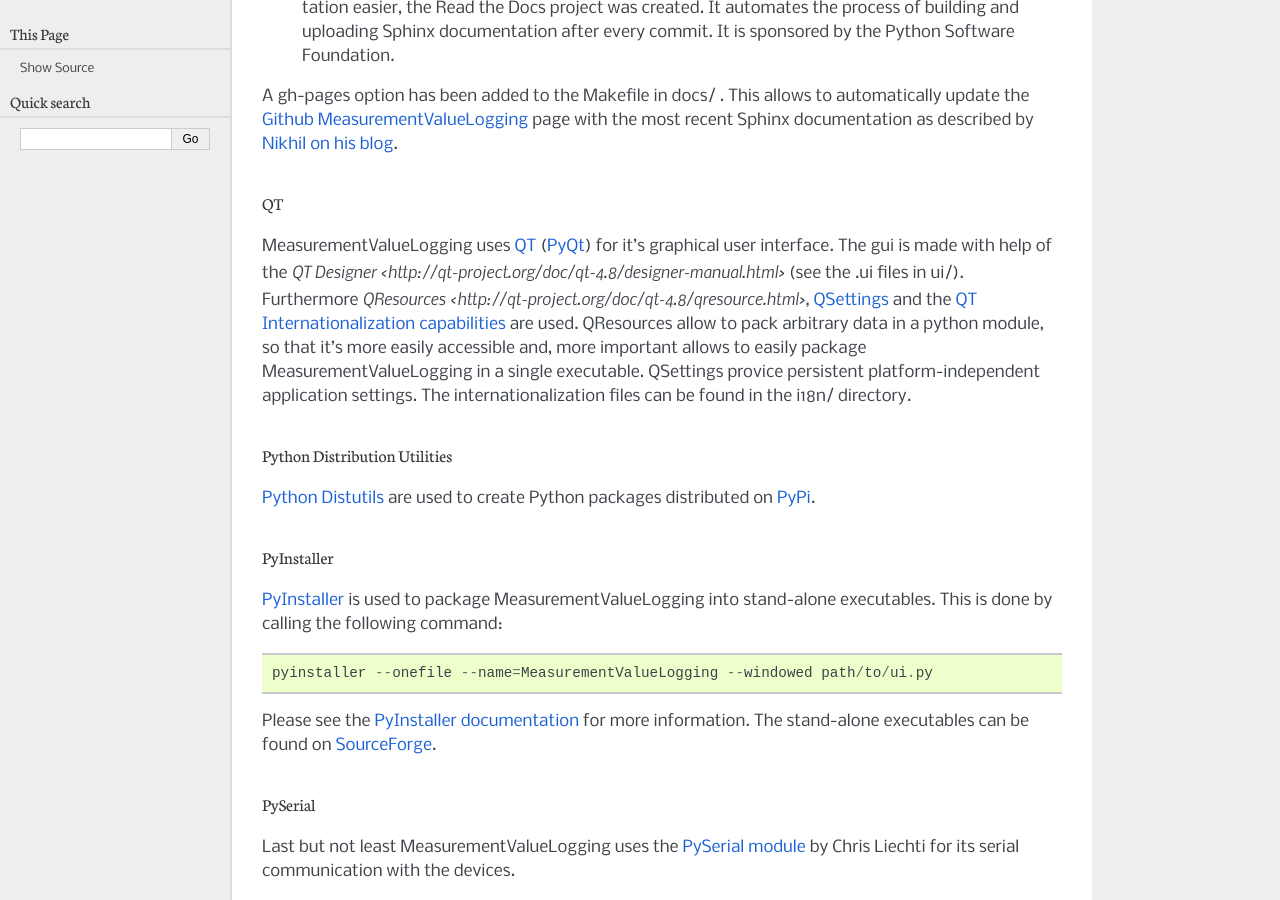
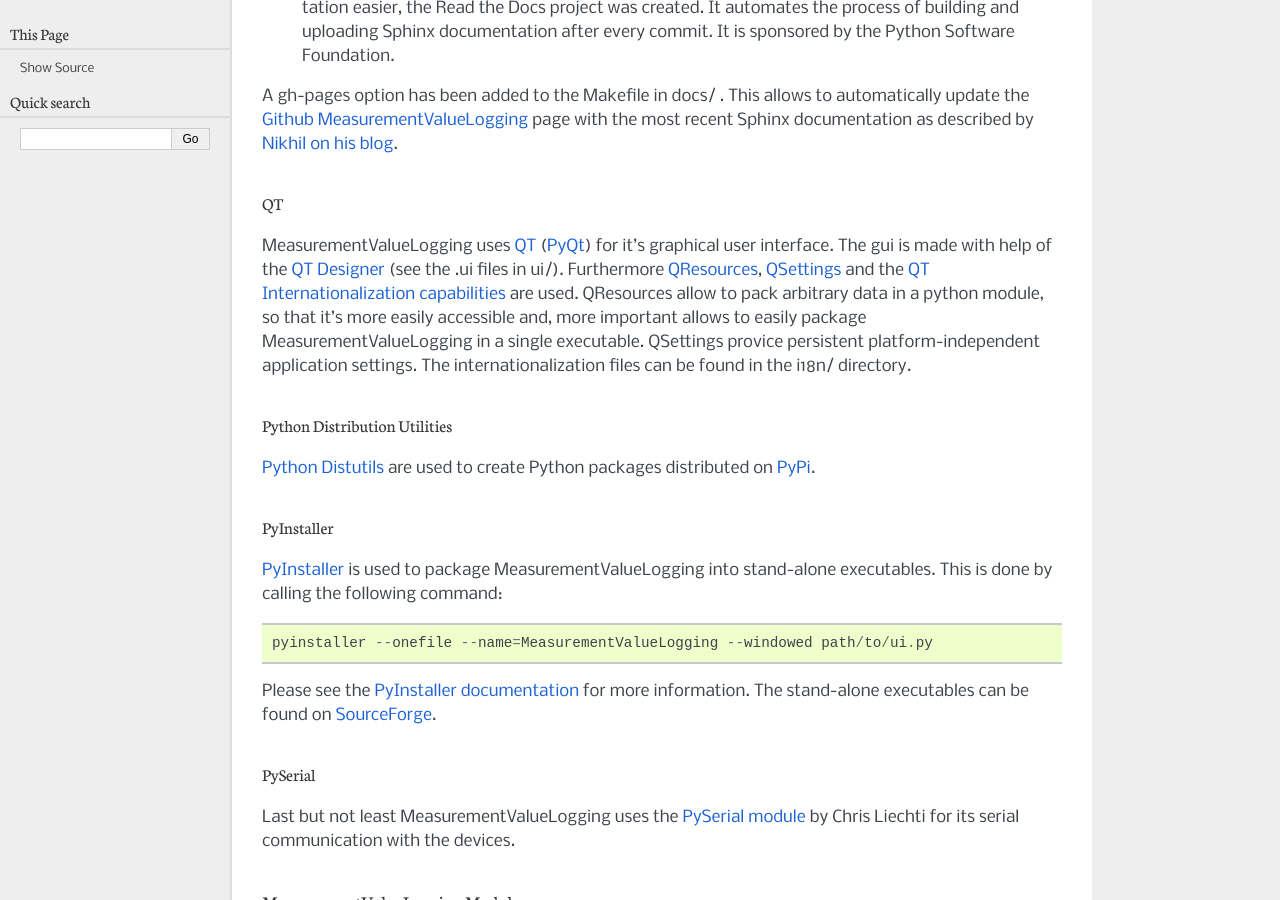
Before and after one commit to leezu/MeasurementValueLogging, a Sphinx documentation site: the page built from docs/developer.rst, in a window 1280 px wide and 900 px high, scrolled down 728 px. Built offline with Sphinx 7.4.7, drawn with Linux system fonts in a browser that asks for light colours.

Commit message:
Fix some links

```diff
--- a/docs/developer.rst
+++ b/docs/developer.rst
@@ -22,7 +22,7 @@ A gh-pages option has been added to the Makefile in docs/ . This allows to autom
 
 QT
 ^^
-MeasurementValueLogging uses `QT <https://qt-project.org/>`_ (`PyQt <www.riverbankcomputing.co.uk/software/pyqt/>`_) for it's graphical user interface. The gui is made with help of the `QT Designer <http://qt-project.org/doc/qt-4.8/designer-manual.html>` (see the .ui files in ui/). Furthermore `QResources <http://qt-project.org/doc/qt-4.8/qresource.html>`, `QSettings <http://qt-project.org/doc/qt-4.8/qsettings.html>`_ and the `QT Internationalization capabilities <http://qt-project.org/doc/qt-4.8/internationalization.html>`_ are used. QResources allow to pack arbitrary data in a python module, so that it's more easily accessible and, more important allows to easily package MeasurementValueLogging in a single executable. QSettings provice persistent platform-independent application settings. The internationalization files can be found in the i18n/ directory.
+MeasurementValueLogging uses `QT <https://qt-project.org/>`_ (`PyQt <www.riverbankcomputing.co.uk/software/pyqt/>`_) for it's graphical user interface. The gui is made with help of the `QT Designer <http://qt-project.org/doc/qt-4.8/designer-manual.html>`_ (see the .ui files in ui/). Furthermore `QResources <http://qt-project.org/doc/qt-4.8/qresource.html>`_, `QSettings <http://qt-project.org/doc/qt-4.8/qsettings.html>`_ and the `QT Internationalization capabilities <http://qt-project.org/doc/qt-4.8/internationalization.html>`__ are used. QResources allow to pack arbitrary data in a python module, so that it's more easily accessible and, more important allows to easily package MeasurementValueLogging in a single executable. QSettings provice persistent platform-independent application settings. The internationalization files can be found in the i18n/ directory.
 
 Python Distribution Utilities
 ^^^^^^^^^^^^^^^^^^^^^^^^^^^^^^
```
